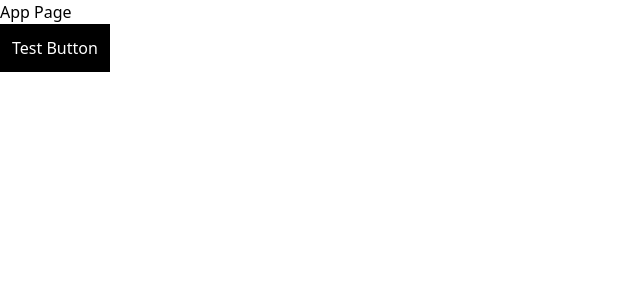
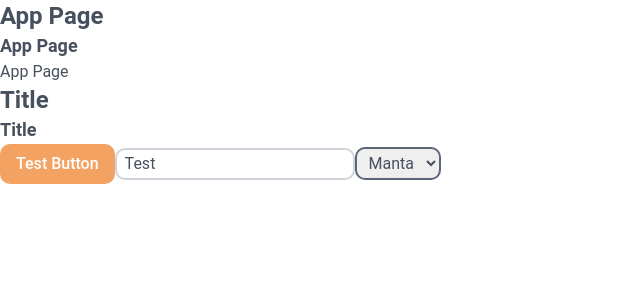
Before and after one commit to PabloWyss/ERP-Project, a React (Create React App) app in the folder frontend/: page / in a window 1280 px wide. Shown: the top 300 px of the page, without its empty margins (0-640 px from the left). Built offline with nearby package versions, Linux system fonts and the light colour scheme.

Commit message:
Tailwind theme configured

```diff
--- a/frontend/src/App.js
+++ b/frontend/src/App.js
@@ -4,8 +4,17 @@ import "./App.css";
 function App() {
   return (
     <div>
+      <p className="text-2xl font-semibold">App Page</p>
+      <p className="text-lg font-semibold">App Page</p>
       <p>App Page</p>
-      <button className="bg-black text-white w-fit p-3">Test Button</button>
+      <p className="text-title">Title</p>
+      <p className="text-section">Title</p>
+      <button className="bg-ifOrange text-white font-medium">Test Button</button>
+      <input type="text" value={'Test'} />
+      <select>
+        <option>Manta</option>
+        <option>Banta</option>
+      </select>
     </div>
   );
 }
--- a/frontend/src/index.css
+++ b/frontend/src/index.css
@@ -1,3 +1,24 @@
 @tailwind base;
 @tailwind components;
 @tailwind utilities;
+
+@layer base {
+  html {
+    @apply text-textGrey;
+  }
+  button {
+    @apply rounded-ifRadius px-4 py-2;
+  }
+  input {
+    @apply rounded-ifRadius border-2 border-drawGrey px-2 py-0.5;
+  }
+  select {
+    @apply rounded-ifRadius border-2 border-buttonGrey px-2 py-1;
+  }
+  .text-title {
+    @apply text-2xl font-semibold;
+  }
+  .text-section {
+    @apply text-lg font-semibold;
+  }
+}
--- a/frontend/tailwind.config.js
+++ b/frontend/tailwind.config.js
@@ -2,7 +2,23 @@
 module.exports = {
   content: ["./src/**/*.{js,jsx}"],
   theme: {
-    extend: {},
+    extend: {
+      colors: {
+        gradientFrom: "#56BB9D",
+        gradientTo: "#39534F",
+        backgroundGrey: "#F0F1F3",
+        textGrey: "#48505E",
+        buttonGrey: "#5D6679",
+        drawGrey: "#D0D3D9",
+        ifOrange: "#F4A261",
+      },
+      fontFamily: {
+        sans: ["Roboto", "sans-serif"], //"sans" is applied to the whole document by default
+      },
+      borderRadius: {
+        ifRadius: "10px",
+      },
+    },
   },
   plugins: [],
 };
```
